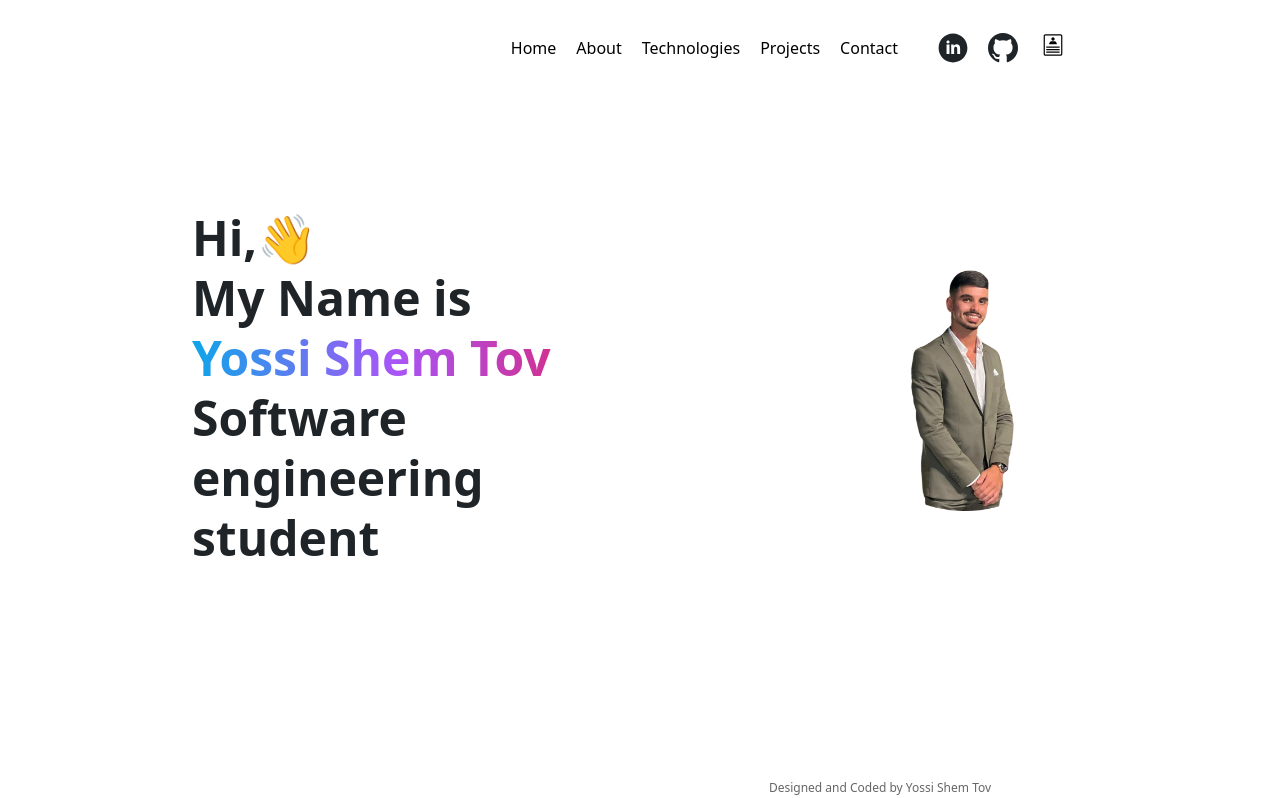
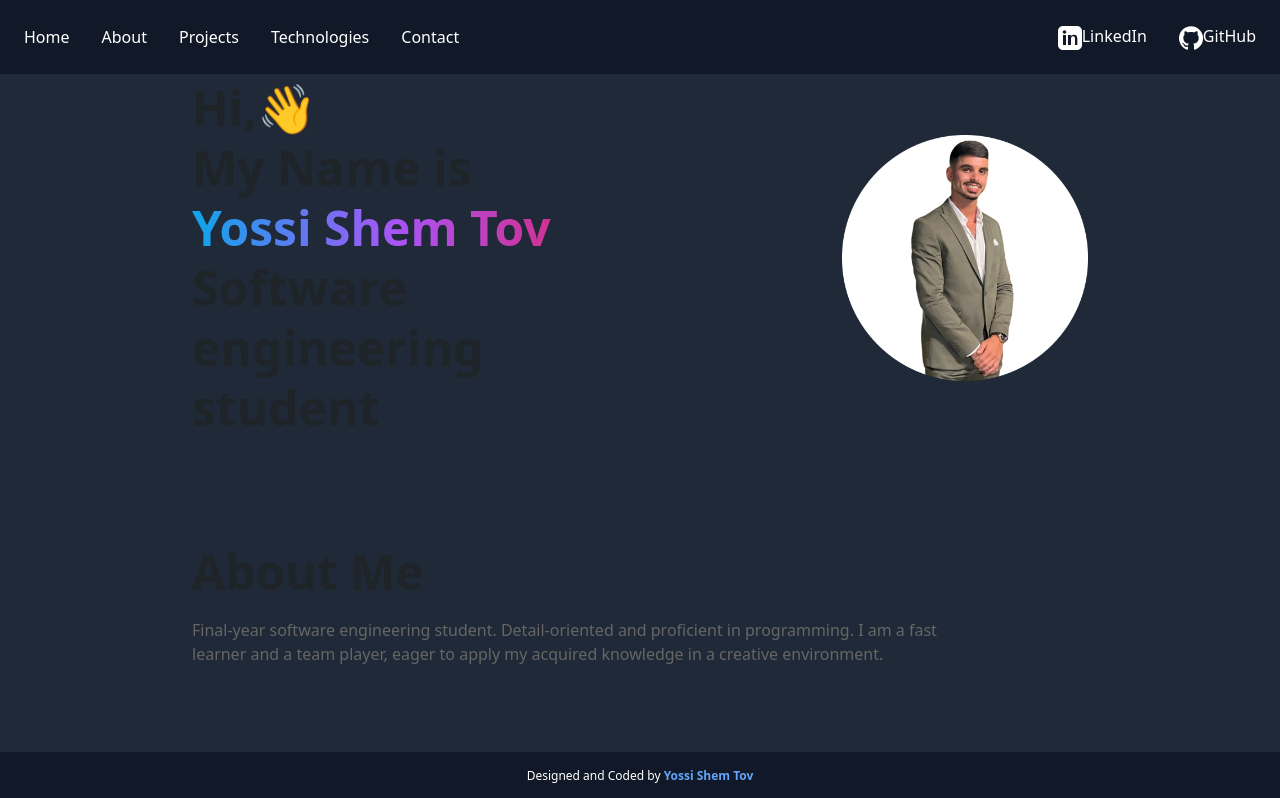
Before and after one commit to yossishemtov/portfolio-Yossi-Shem-Tov, a React (Create React App) app: page / in a window 1280 px wide. Shown: the top 798 px of the page. Built offline with nearby package versions, Linux system fonts and the light colour scheme.

Commit message:
Design and rearrangement

```diff
--- a/src/App.js
+++ b/src/App.js
@@ -1,4 +1,4 @@
-import { BrowserRouter as Router, Routes, Route } from "react-router-dom";
+import React, { useState, useEffect } from "react";
 import Header from "./Components/Header";
 import Footer from "./Components/Footer";
 import Home from "./Pages/Home";
@@ -6,19 +6,75 @@ import About from "./Pages/About";
 import Contact from "./Pages/Contact";
 import Projects from "./Pages/Projects";
 import Technologies from "./Pages/Technologies";
+import useScrollAnimations from "./hooks/useScrollAnimations";
+
 function App() {
+  useScrollAnimations();
+
+  const [activeSection, setActiveSection] = useState("home");
+
+
+  useEffect(() => {
+    const anchors = document.querySelectorAll('a[href^="#"]');
+
+    anchors.forEach((anchor) => {
+      anchor.addEventListener("click", function (e) {
+        e.preventDefault();
+
+        const targetId = this.getAttribute("href").substring(1);
+        const targetSection = document.getElementById(targetId);
+
+        setActiveSection(targetId);
+
+        if (targetSection) {
+
+          const headerOffset = 55;
+          const elementPosition = targetSection.getBoundingClientRect().top;
+          const offsetPosition = elementPosition + window.scrollY - headerOffset;
+
+          window.scrollTo({
+            top: offsetPosition,
+            behavior: "smooth",
+          });
+        }
+      });
+    });
+
+    return () => {
+      anchors.forEach((anchor) => {
+        anchor.removeEventListener("click", null);
+      });
+    };
+  }, []);
+
+
+
   return (
-    <Router>
+    <>
       <Header />
-      <Routes>
-        <Route path="/" element={<Home />} />
-        <Route path="/about" element={<About />} />
-        <Route path="/contact" element={<Contact />} />
-        <Route path="/projects" element={<Projects />} />
-        <Route path="/technologies" element={<Technologies />} />
-      </Routes>
+      <div id="home" className={`section ${activeSection === "home" ? "show" : ""}`}>
+        <Home />
+      </div>
+
+      <div id="about" className={`section ${activeSection === "about" ? "show" : ""}`}>
+        <About />
+      </div>
+
+      <div id="projects" className={`section ${activeSection === "projects" ? "show" : ""}`}>
+        <Projects />
+      </div>
+
+      <div id="technologies" className={`section ${activeSection === "technologies" ? "show" : ""}`}>
+        <Technologies />
+      </div>
+
+      <div id="contact" className={`section ${activeSection === "contact" ? "show" : ""}`}>
+        <Contact />
+      </div>
+
       <Footer />
-    </Router>
+    </>
   );
 }
+
 export default App;
--- a/src/Components/Footer.js
+++ b/src/Components/Footer.js
@@ -1,11 +1,19 @@
 import React from "react";
+
 function Footer() {
   return (
-    <footer className="container mx-auto py-1 fixed bottom-0 md:left-60 bg-white dark:bg-dark-mode">
-      <p className="text-xs text-center text-dark-content dark:text-light-content w-full">
-        Designed and Coded by{" Yossi Shem Tov "}
+    <footer className="w-full py-4 fixed bottom-0 bg-gray-900 text-white text-center">
+      <p className="text-xs">
+        Designed and Coded by{" "}
+        <a
+          href="https://www.linkedin.com/in/yossi-shem-tov/"
+          className="font-semibold text-blue-400 hover:underline"
+        >
+          Yossi Shem Tov
+        </a>
       </p>
     </footer>
   );
 }
+
 export default Footer;
--- a/src/Components/Header.js
+++ b/src/Components/Header.js
@@ -1,114 +1,44 @@
-import React, { useState } from "react";
-import { NavLink } from "react-router-dom";
-import { socialMediaUrl } from "../Details";
+import React from 'react';
 
 function Header() {
-  const [isOpen, setIsOpen] = useState(false);
-  const { linkdein, github, resume } = socialMediaUrl;
-
-  const toggleClass = () => {
-    setIsOpen(!isOpen);
-  };
-
   return (
-    <header className="container mx-auto md:flex justify-between py-2 max-width">
-      <div className="flex justify-between items-center py-2 md:py-10">
-        <div onClick={toggleClass} className="cursor-pointer">
+    <nav className="fixed top-0 left-0 w-full bg-gray-900 p-4 flex justify-between items-center">
+      <ul className="flex space-x-4">
+        <li><a href="#home" className="text-white hover:bg-gray-700 p-2 rounded">Home</a></li>
+        <li><a href="#about" className="text-white hover:bg-gray-700 p-2 rounded">About</a></li>
+        <li><a href="#projects" className="text-white hover:bg-gray-700 p-2 rounded">Projects</a></li>
+        <li><a href="#technologies" className="text-white hover:bg-gray-700 p-2 rounded">Technologies</a></li>
+        <li><a href="#contact" className="text-white hover:bg-gray-700 p-2 rounded">Contact</a></li>
+      </ul>
+      <div className="flex space-x-4">
+        <a href="https://www.linkedin.com/in/yossi-shem-tov/" target="_blank" rel="noopener noreferrer" className="text-white hover:bg-gray-700 p-2 rounded">
           <svg
-            className="stroke-dark-heading dark:stroke-white md:hidden"
-            width="25"
-            height="20"
-            viewBox="0 0 16 13"
-            fill="none"
             xmlns="http://www.w3.org/2000/svg"
+            width="24"
+            height="24"
+            fill="currentColor"
+            viewBox="0 0 24 24"
+            className="inline-block"
           >
-            <path
-              d="M1.4375 1.3125H14.5625M1.4375 11.3125H14.5625H1.4375ZM1.4375 6.3125H14.5625H1.4375Z"
-              strokeWidth="1.875"
-              strokeLinecap="round"
-              strokeLinejoin="round"
-            />
+            <path d="M19 0h-14c-2.761 0-5 2.239-5 5v14c0 2.761 2.239 5 5 5h14c2.761 0 5-2.239 5-5v-14c0-2.761-2.239-5-5-5zm-11 19h-3v-10h3v10zm-1.5-11.268c-.966 0-1.75-.784-1.75-1.75s.784-1.75 1.75-1.75 1.75.784 1.75 1.75-.784 1.75-1.75 1.75zm13.5 11.268h-3v-5.604c0-1.337-.025-3.063-1.866-3.063-1.868 0-2.154 1.459-2.154 2.967v5.7h-3v-10h2.879v1.367h.041c.401-.761 1.379-1.563 2.839-1.563 3.036 0 3.594 1.996 3.594 4.591v5.605z" />
           </svg>
-        </div>
+          LinkedIn
+        </a>
+        <a href="https://github.com/yossishemtov" target="_blank" rel="noopener noreferrer" className="text-white hover:bg-gray-700 p-2 rounded">
+          <svg
+            xmlns="http://www.w3.org/2000/svg"
+            width="24"
+            height="24"
+            fill="currentColor"
+            viewBox="0 0 24 24"
+            className="inline-block"
+          >
+            <path d="M12 .297c-6.63 0-12 5.373-12 12 0 5.303 3.438 9.8 8.205 11.387.6.113.82-.258.82-.577v-2.234c-3.338.726-4.033-1.416-4.033-1.416-.546-1.387-1.333-1.757-1.333-1.757-1.086-.744.084-.729.084-.729 1.205.084 1.838 1.236 1.838 1.236 1.07 1.834 2.809 1.304 3.495.998.108-.775.418-1.304.762-1.604-2.665-.305-5.467-1.332-5.467-5.93 0-1.31.469-2.381 1.236-3.221-.124-.303-.536-1.527.116-3.176 0 0 1.008-.322 3.301 1.23.957-.266 1.983-.398 3.005-.403 1.022.005 2.048.137 3.006.403 2.292-1.552 3.299-1.23 3.299-1.23.653 1.649.241 2.873.118 3.176.77.84 1.236 1.911 1.236 3.221 0 4.61-2.807 5.625-5.479 5.921.43.372.823 1.102.823 2.222v3.293c0 .322.218.694.825.576 4.765-1.589 8.201-6.084 8.201-11.386 0-6.627-5.373-12-12-12z" />
+          </svg>
+          GitHub
+        </a>
       </div>
-      <nav
-        className={` ${!isOpen ? "hidden" : null} text-center md:flex justify-between`}
-      >
-        <ul className="dark:text-light-content font-medium md:flex items-center md:space-x-5 md:mr-10">
-          <li className="pb-1 md:pb-0">
-            <NavLink to="/" onClick={toggleClass}>
-              Home
-            </NavLink>
-          </li>
-          <li className="pb-1 md:pb-0">
-            <NavLink to="/about" onClick={toggleClass}>
-              About
-            </NavLink>
-          </li>
-          <li className="pb-1 md:pb-0">
-            <NavLink to="/technologies" onClick={toggleClass}>
-              Technologies
-            </NavLink>
-          </li>
-          <li className="pb-1 md:pb-0">
-            <NavLink to="/projects" onClick={toggleClass}>
-              Projects
-            </NavLink>
-          </li>
-          <li>
-            <NavLink to="/contact" onClick={toggleClass}>
-              Contact
-            </NavLink>
-          </li>
-        </ul>
-        <ul className="flex justify-evenly items-center my-5 md:my-0 md:space-x-5 md:mr-5">
-          <li>
-            <a href={linkdein} target="_blank" rel="noreferrer noopener">
-              <svg
-                className="dark:fill-light-heading fill-dark-heading"
-                width="30"
-                height="30"
-                viewBox="0 0 30 30"
-                fill="none"
-                xmlns="http://www.w3.org/2000/svg"
-              >
-                <path d="M15 0.599976C7.04701 0.599976 0.600006 7.04698 0.600006 15C0.600006 22.953 7.04701 29.4 15 29.4C22.953 29.4 29.4 22.953 29.4 15C29.4 7.04698 22.953 0.599976 15 0.599976ZM11.475 20.9685H8.55901V11.5845H11.475V20.9685ZM9.99901 10.4325C9.07801 10.4325 8.48251 9.77997 8.48251 8.97297C8.48251 8.14948 9.09601 7.51648 10.0365 7.51648C10.977 7.51648 11.553 8.14948 11.571 8.97297C11.571 9.77997 10.977 10.4325 9.99901 10.4325ZM22.125 20.9685H19.209V15.768C19.209 14.5575 18.786 13.7355 17.7315 13.7355C16.926 13.7355 16.4475 14.292 16.236 14.8275C16.158 15.018 16.1385 15.288 16.1385 15.5565V20.967H13.221V14.577C13.221 13.4055 13.1835 12.426 13.1445 11.583H15.678L15.8115 12.8865H15.87C16.254 12.2745 17.1945 11.3715 18.768 11.3715C20.6865 11.3715 22.125 12.657 22.125 15.42V20.9685Z" />
-              </svg>
-            </a>
-          </li>
-          <li>
-            <a href={github} target="_blank" rel="noreferrer noopener">
-              <svg
-                className="dark:fill-light-heading fill-dark-heading"
-                width="30"
-                height="30"
-                viewBox="0 0 30 30"
-                fill="none"
-                xmlns="http://www.w3.org/2000/svg"
-              >
-                <path
-                  fillRule="evenodd"
-                  clipRule="evenodd"
-                  d="M15 0C6.7125 0 0 6.7125 0 15C0 21.6375 4.29375 27.2437 10.2563 29.2313C11.0063 29.3625 11.2875 28.9125 11.2875 28.5188C11.2875 28.1625 11.2688 26.9813 11.2688 25.725C7.5 26.4188 6.525 24.8062 6.225 23.9625C6.05625 23.5312 5.325 22.2 4.6875 21.8438C4.1625 21.5625 3.4125 20.8687 4.66875 20.85C5.85 20.8313 6.69375 21.9375 6.975 22.3875C8.325 24.6562 10.4812 24.0187 11.3438 23.625C11.475 22.65 11.8688 21.9937 12.3 21.6187C8.9625 21.2437 5.475 19.95 5.475 14.2125C5.475 12.5813 6.05625 11.2313 7.0125 10.1813C6.8625 9.80625 6.3375 8.26875 7.1625 6.20625C7.1625 6.20625 8.41875 5.8125 11.2875 7.74375C12.4875 7.40625 13.7625 7.2375 15.0375 7.2375C16.3125 7.2375 17.5875 7.40625 18.7875 7.74375C21.6562 5.79375 22.9125 6.20625 22.9125 6.20625C23.7375 8.26875 23.2125 9.80625 23.0625 10.1813C24.0188 11.2313 24.6 12.5625 24.6 14.2125C24.6 19.9688 21.0938 21.2437 17.7563 21.6187C18.3 22.0875 18.7688 22.9875 18.7688 24.3937C18.7688 26.4 18.75 28.0125 18.75 28.5188C18.75 28.9125 19.0312 29.3813 19.7812 29.2313C22.759 28.2259 25.3465 26.3121 27.1796 23.7592C29.0127 21.2063 29.9991 18.1429 30 15C30 6.7125 23.2875 0 15 0Z"
-                />
-              </svg>
-            </a>
-          </li>
-          <li>
-            <a href={resume} target="_blank" rel="noreferrer noopener">
-              <svg
-                xmlns="http://www.w3.org/2000/svg"
-                viewBox="0 0 100 125"
-                width="30"
-                height="30"
-              >
-                <path d="M 18.572266 5 C 14.460508 5 11.072266 8.3882427 11.072266 12.5 L 11.072266 87.5 C 11.072266 91.611758 14.460509 95 18.572266 95 L 81.427734 95 C 85.539491 95 88.927734 91.611758 88.927734 87.5 L 88.927734 12.5 C 88.927734 8.3882421 85.539492 5 81.427734 5 L 18.572266 5 z M 18.572266 10 L 81.427734 10 C 82.855977 10 83.927734 11.071757 83.927734 12.5 L 83.927734 87.5 C 83.927734 88.928244 82.855977 90 81.427734 90 L 18.572266 90 C 17.144023 90 16.072266 88.928244 16.072266 87.5 L 16.072266 12.5 C 16.072266 11.071756 17.144023 10 18.572266 10 z M 50 18.123047 C 46.227693 18.137947 43.184414 21.240331 43.208984 25.050781 C 43.184414 28.899061 46.227693 32.001822 50 31.982422 C 53.771983 32.002122 56.815586 28.899061 56.791016 25.050781 C 56.815586 21.240331 53.771983 18.137907 50 18.123047 z M 42.804688 33.890625 C 38.029255 33.909725 33.819773 41.921765 33.835938 46.828125 L 66.164062 46.828125 C 66.180873 41.921765 61.970421 33.909705 57.195312 33.890625 L 42.804688 33.890625 z M 21.935547 56.654297 L 21.935547 61.595703 L 77.568359 61.595703 L 77.568359 56.654297 L 21.935547 56.654297 z M 21.935547 66.847656 L 21.935547 71.789062 L 77.568359 71.789062 L 77.568359 66.847656 L 21.935547 66.847656 z M 21.935547 77.041016 L 21.935547 81.982422 L 77.568359 81.982422 L 77.568359 77.041016 L 21.935547 77.041016 z" />
-              </svg>
-            </a>
-          </li>
-        </ul>
-      </nav>
-    </header>
+    </nav>
   );
 }
 
--- a/src/Details.js
+++ b/src/Details.js
@@ -126,7 +126,7 @@ export const projectDetails = [
     image: FlightImage,
     description: `Flight Deals Notifier is a Python program that helps users find and track the lowest flight prices for their desired travel destinations. It utilizes the Kiwi API for flight searches, the Sheety API for data storage in Google Sheets, and the Twilio API for SMS notifications, providing real-time updates on flight prices.`,
     techstack: "Python, Flask, API Integration, Twilio",
-    previewLink: "https://yourprojectlink.com",
+    previewLink: "",
     githubLink: "https://github.com/yossishemtov/flight-deals.git",
   },
   {
--- a/src/Pages/About.js
+++ b/src/Pages/About.js
@@ -4,14 +4,17 @@ import { personalDetails, workDetails, eduDetails } from "../Details";
 
 function About() {
   return (
-    <main className="container mx-auto max-width pt-10 pb-20 ">
-      <section>
+    <main className="container mx-auto max-width pt-10 pb-20">
+      {/* סעיף ה-About עם מרווח תחתון */}
+      <section className="mb-4"> {/* הפחתת המרווח בין About ל-Work Experience */}
         <h1 className="text-2xl text-dark-heading dark:text-light-heading md:text-4xl xl:text-5xl xl:leading-tight font-bold">
           About Me
         </h1>
-        <p className="text-content py-8 lg:max-w-3xl">{personalDetails.about}</p>
+        <p className="text-content py-4 lg:max-w-3xl">{personalDetails.about}</p>
       </section>
-      <section>
+
+      {/* סעיף ה-Work Experience עם מרווח תחתון */}
+      <section className="mb-4"> {/* הפחתת המרווח בין Work Experience ל-Education */}
         <h1 className="text-2xl text-dark-heading dark:text-light-heading md:text-4xl xl:text-5xl xl:leading-tight font-bold">
           Work Experience
         </h1>
@@ -28,7 +31,9 @@ function About() {
           ))
         )}
       </section>
-      <section>
+
+      {/* סעיף ה-Education עם מרווח תחתון */}
+      <section className="mb-4"> {/* הפחתת המרווח לפני הסעיף האחרון */}
         <h1 className="text-2xl pt-10 text-dark-heading dark:text-light-heading md:text-4xl xl:text-5xl xl:leading-tight font-bold">
           Education
         </h1>
--- a/src/Pages/Technologies.js
+++ b/src/Pages/Technologies.js
@@ -52,16 +52,17 @@ function Technologies() {
         <img src={linux} title="Linux" alt="Linux" />
       </section>
       <section>
-        <h1 className="text-2xl pt-10 text-dark-heading dark:text-light-heading md:text-4xl xl:text-5xl xl:leading-tight font-bold">
+  <h1 className="text-2xl pt-2 text-dark-heading dark:text-light-heading md:text-4xl xl:text-5xl xl:leading-tight font-bold"> {/* צמצום ה-padding ל-pt-2 */}
     Tools
   </h1>
 </section>
-      <section className="grid grid-cols-4 md:grid-cols-5 lg:grid-cols-6 items-center gap-10 pt-6">
+<section className="grid grid-cols-4 md:grid-cols-5 lg:grid-cols-6 items-center gap-6 pt-2"> {/* הקטנת ה-padding top ל-pt-2 */}
   <img src={vscode} title="Visual Studio Code" alt="Visual Studio Code" />
   <img src={git} title="Git" alt="Git" />
   <img src={github} title="GitHub" alt="GitHub" />
   <img src={npm} title="NPM" alt="NPM" />
 </section>
+
     </main>
   );
 }
--- /dev/null
+++ b/src/hooks/useScrollAnimations.js
@@ -0,0 +1,29 @@
+import { useEffect } from "react";
+
+function useScrollAnimations() {
+  useEffect(() => {
+    const sections = document.querySelectorAll(".section");
+
+    const observer = new IntersectionObserver((entries) => {
+      entries.forEach(entry => {
+        if (entry.isIntersecting) {
+          entry.target.classList.add("show");
+        } else {
+          entry.target.classList.remove("show");
+        }
+      });
+    }, { threshold: 0.1 }); // מופעל כאשר לפחות 10% מהחלק נמצא בתחום הצפייה
+
+    sections.forEach(section => {
+      observer.observe(section);
+    });
+
+    return () => {
+      sections.forEach(section => {
+        observer.unobserve(section);
+      });
+    };
+  }, []);
+}
+
+export default useScrollAnimations;
--- a/src/index.css
+++ b/src/index.css
@@ -19,9 +19,71 @@
   @apply dark:text-light-content text-dark-content;
 }
 body {
+  @apply bg-gray-800 text-white;
   overflow-x: hidden;
+  scroll-behavior: smooth;
 }
+
 /* Hide scrollbar for Chrome, Safari and Opera */
 body::-webkit-scrollbar {
   display: none;
 }
+
+/* Navigation styling */
+nav {
+  @apply fixed top-0 left-0 w-full bg-gray-900 p-4 z-10; /* Fixed to top */
+}
+
+nav ul {
+  @apply flex justify-center space-x-4;
+}
+
+nav ul li a {
+  @apply text-white hover:bg-gray-700 p-2 rounded; /* אפקט hover */
+}
+
+/* Add custom padding to sections for proper spacing */
+section {
+  @apply py-10;
+}
+#home {
+  padding-top: 70px;
+}
+
+.divider {
+  border: none;
+  height: 2px;
+  background: linear-gradient(to right, #007bff, #6f42c1, #e83e8c);
+  margin: 40px 0;
+  opacity: 0.7;
+}
+.section {
+  @apply pt-2 xl:pt-2 2xl:pt-2;
+  @apply pb-2 xl:pb-2 2xl:pb-2;
+
+  scroll-margin-top: 100px;
+  opacity: 0;
+  transform: translateY(20px);
+  transition: all 0.6s ease-out;
+}
+
+.section.show {
+  opacity: 1;
+  transform: translateY(0);
+}
+footer {
+  background-color: #1a1a1a;
+  padding: 20px 0;
+  color: white;
+  width: 100%;
+  text-align: center;
+}
+
+.footer a {
+  color: #1e90ff;
+  text-decoration: none;
+}
+
+.footer a:hover {
+  text-decoration: underline;
+}
```
Also changed, not shown: src/Components/Project.js (+15 -2 lines), src/Pages/Contact.js (+42 -9 lines). Lines whose indentation alone changed are shown as unchanged.
